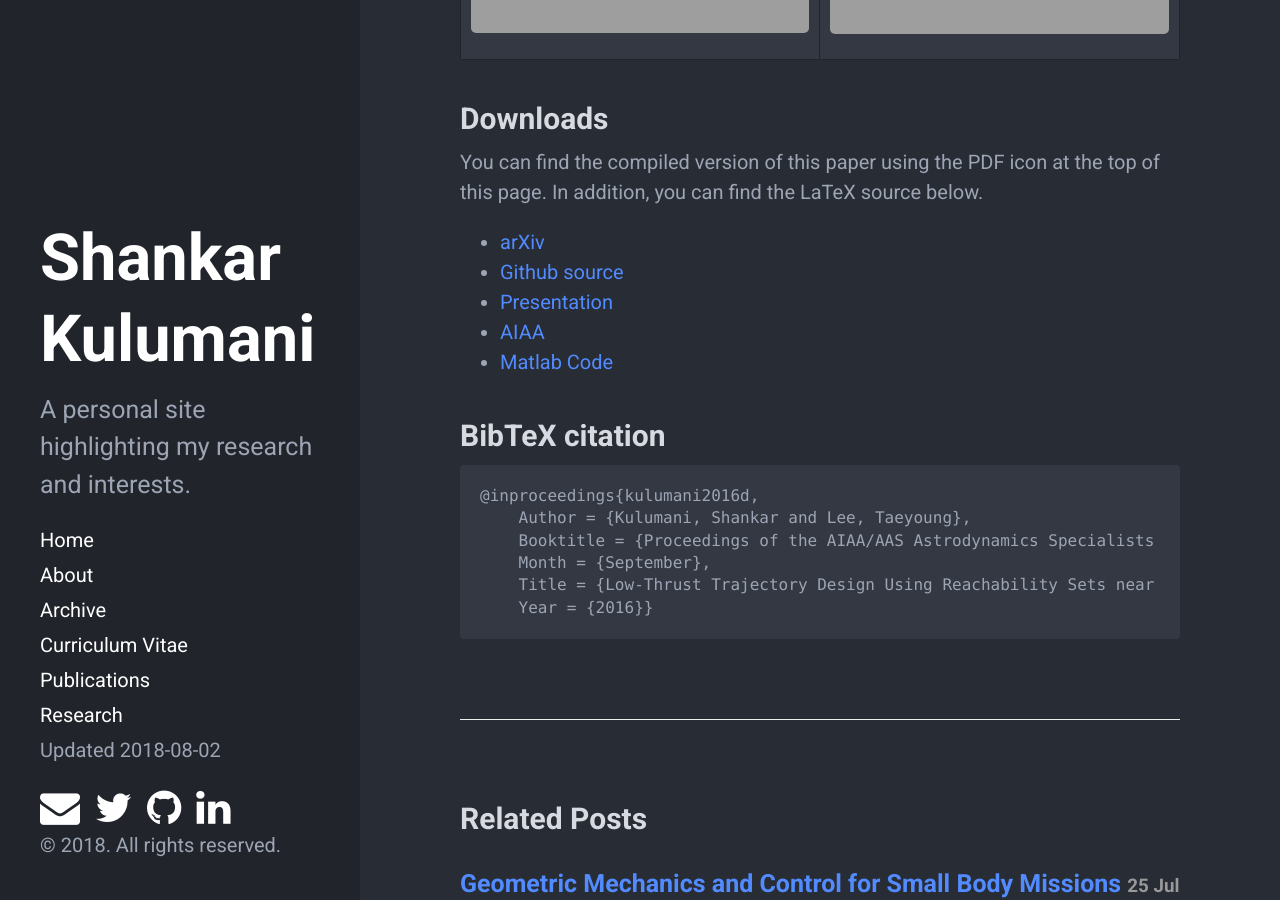
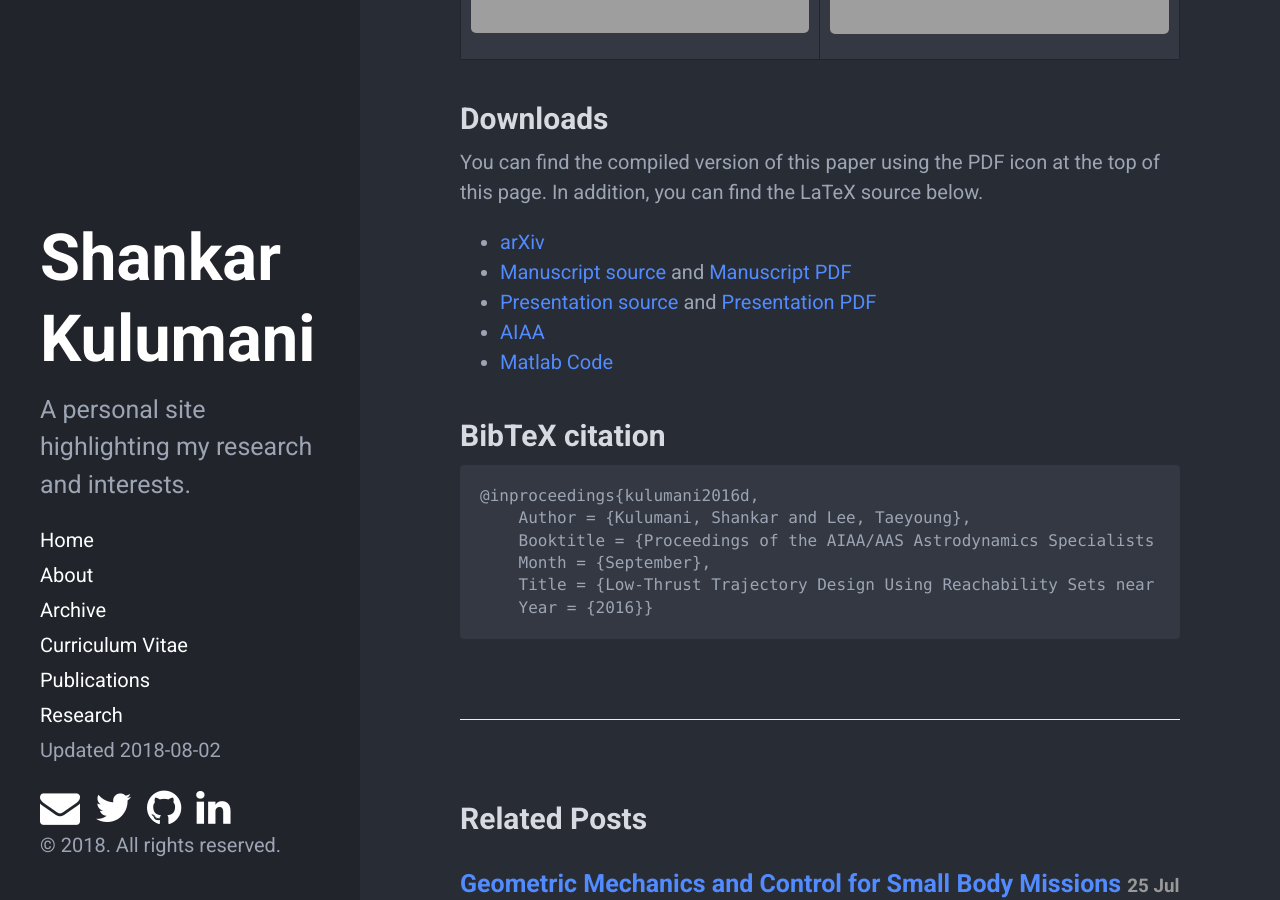
Before and after one commit to skulumani/skulumani.github.io, a Jekyll site: the page built from _posts/2016-08-20-2016AAS.md, in a window 1280 px wide and 900 px high, scrolled down 4099 px. Built offline with Jekyll 4.4.1, drawn with Linux system fonts in a browser that asks for light colours; nearby versions of some CDN libraries; formulas are drawn with MathJax 3.

Commit message:
Add cpp tags

```diff
--- a/_data/tags.yml
+++ b/_data/tags.yml
@@ -22,5 +22,7 @@
   name: Publication
 python:
   name: Python
+cpp:
+  name: C++
 professional:
   name: Professional
--- a/_posts/2016-08-20-2016AAS.md
+++ b/_posts/2016-08-20-2016AAS.md
@@ -122,8 +122,8 @@
 In addition, you can find the LaTeX source below.
 
 * [arXiv](http://arxiv.org/abs/1608.05601)
-* [Github source](https://github.com/fdcl-gwu/2016_AAS_manuscript)
-* [Presentation](https://github.com/fdcl-gwu/2016_AAS_presentation)
+* [Manuscript source](https://github.com/fdcl-gwu/2016_AAS_manuscript) and [Manuscript PDF]()
+* [Presentation source](https://github.com/skulumani/2016_AAS_presentation) and [Presentation PDF]()
 * [AIAA](http://arc.aiaa.org/doi/abs/10.2514/6.2016-5376)
 * [Matlab Code](https://github.com/fdcl-gwu/2016_AAS_matlab)
 
```
Also changed, not shown: _posts/2018-02-21-2018RDShowcase.md (+1 -1 lines).
